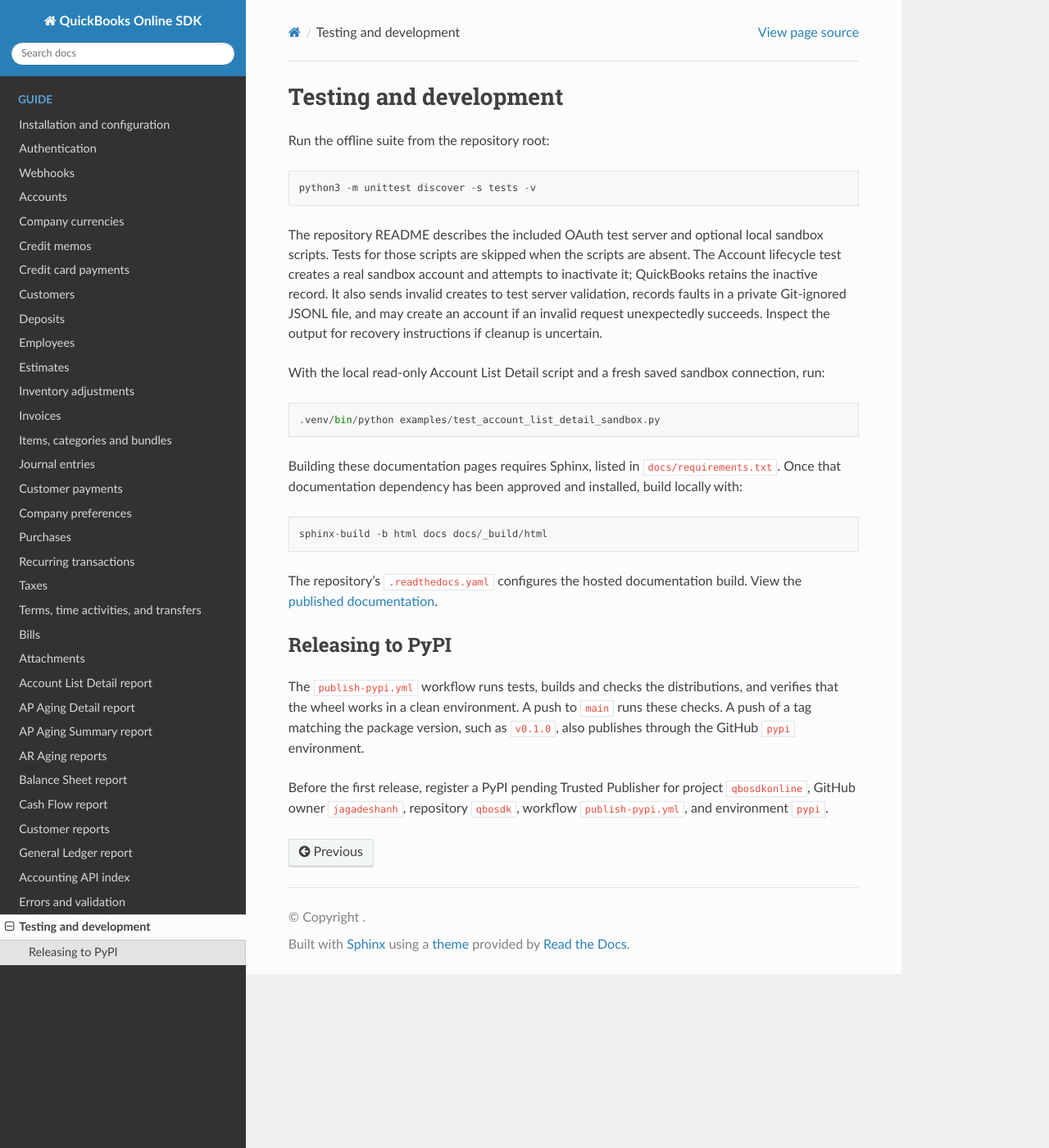
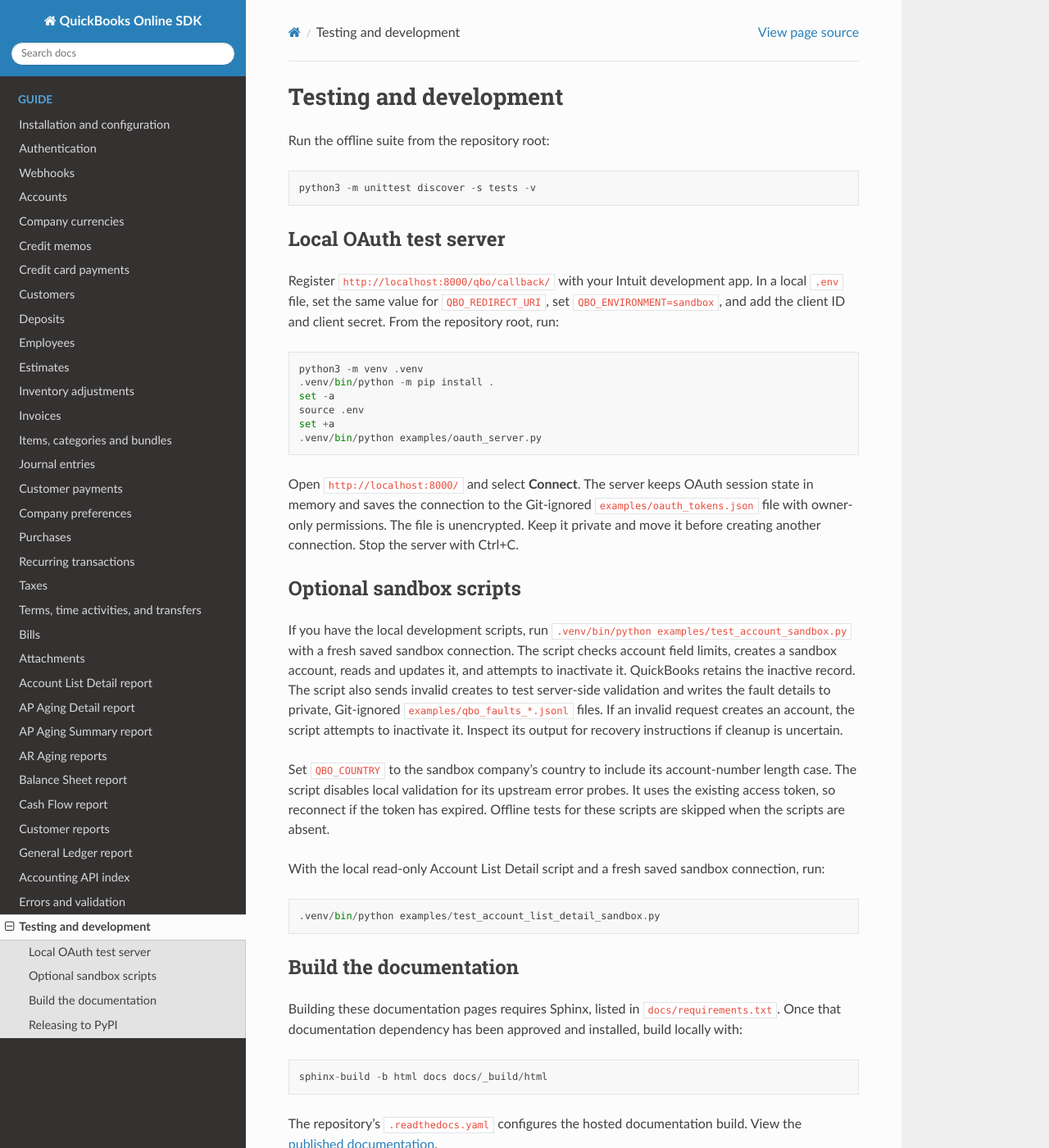
Before and after one commit to jagadeshanh/qbosdk, a Sphinx documentation site: the page built from docs/testing.rst, in a window 1280 px wide and 1400 px high. Shown: the whole window at 82% size. Built offline with Sphinx 7.4.7 and the Read the Docs theme 3.1.0, drawn with Linux system fonts in a browser that asks for light colours.

Commit message:
Simplify the README and document sandbox setup

```diff
--- a/docs/testing.rst
+++ b/docs/testing.rst
@@ -5,11 +5,33 @@ Run the offline suite from the repository root::
 
     python3 -m unittest discover -s tests -v
 
-The repository README describes the included OAuth test server and optional local sandbox scripts. Tests for those scripts are skipped when the scripts are absent. The Account lifecycle test creates a real sandbox account and attempts to inactivate it; QuickBooks retains the inactive record. It also sends invalid creates to test server validation, records faults in a private Git-ignored JSONL file, and may create an account if an invalid request unexpectedly succeeds. Inspect the output for recovery instructions if cleanup is uncertain.
+Local OAuth test server
+-----------------------
+
+Register ``http://localhost:8000/qbo/callback/`` with your Intuit development app. In a local ``.env`` file, set the same value for ``QBO_REDIRECT_URI``, set ``QBO_ENVIRONMENT=sandbox``, and add the client ID and client secret. From the repository root, run::
+
+    python3 -m venv .venv
+    .venv/bin/python -m pip install .
+    set -a
+    source .env
+    set +a
+    .venv/bin/python examples/oauth_server.py
+
+Open ``http://localhost:8000/`` and select **Connect**. The server keeps OAuth session state in memory and saves the connection to the Git-ignored ``examples/oauth_tokens.json`` file with owner-only permissions. The file is unencrypted. Keep it private and move it before creating another connection. Stop the server with Ctrl+C.
+
+Optional sandbox scripts
+------------------------
+
+If you have the local development scripts, run ``.venv/bin/python examples/test_account_sandbox.py`` with a fresh saved sandbox connection. The script checks account field limits, creates a sandbox account, reads and updates it, and attempts to inactivate it. QuickBooks retains the inactive record. The script also sends invalid creates to test server-side validation and writes the fault details to private, Git-ignored ``examples/qbo_faults_*.jsonl`` files. If an invalid request creates an account, the script attempts to inactivate it. Inspect its output for recovery instructions if cleanup is uncertain.
+
+Set ``QBO_COUNTRY`` to the sandbox company's country to include its account-number length case. The script disables local validation for its upstream error probes. It uses the existing access token, so reconnect if the token has expired. Offline tests for these scripts are skipped when the scripts are absent.
 
 With the local read-only Account List Detail script and a fresh saved sandbox connection, run::
 
     .venv/bin/python examples/test_account_list_detail_sandbox.py
+
+Build the documentation
+-----------------------
 
 Building these documentation pages requires Sphinx, listed in ``docs/requirements.txt``. Once that documentation dependency has been approved and installed, build locally with::
 
```
Also changed, not shown: README.md (+36 -100 lines).
